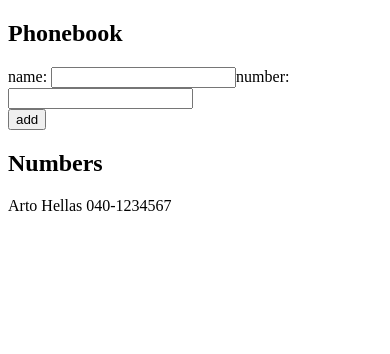
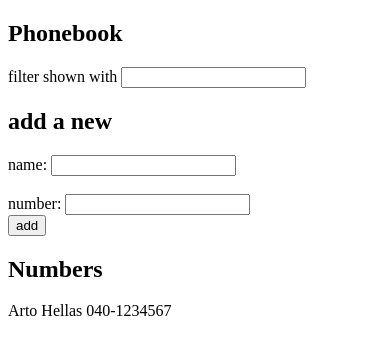
Before and after one commit to ZainabYounus/CS-E4675-Full-Stack-Web-Development, a React (Create React App) app in the folder part2/phonebook/: page / in a window 390 px wide. Shown: the top 354 px of the page. Built offline with nearby package versions, Linux system fonts and the light colour scheme.

Commit message:
Implemented 2.9*: The Phonebook Step4

```diff
--- a/part2/phonebook/src/App.js
+++ b/part2/phonebook/src/App.js
@@ -2,12 +2,25 @@ import { useState } from 'react'
 
 const Person = (props) => <p>{props.personObj.name}  {props.personObj.number}</p>
 
+// const Display =(props) => {
+//   return(
+//     <div>
+//       {props.object.map(
+//         person => <Person key = {person.name} personObj={person}/>
+//         )}
+//     </div>
+//   )
+// }
+
 const App = () => {
   const [persons, setPersons] = useState([
-    { name: 'Arto Hellas', number: '040-1234567' }
+    { id:1, name: 'Arto Hellas', number: '040-1234567' }
   ])
   const [newName, setNewName] = useState('')
   const [newNumber, setNewNumber] = useState('')
+  const [filterValue, setFilterValue] = useState('')
+  const [filteredResult, setFilterResult] = useState(persons)
+
 
   const addPerson = (event) => {
     event.preventDefault()
@@ -19,10 +32,12 @@ const App = () => {
 
     else{
       const nameObject = {
+        id: persons.length + 1,
         name: newName,
         number: newNumber
       }
       setPersons(persons.concat(nameObject))
+      setFilterResult(filteredResult.concat(nameObject))
     }
     setNewName('')
     setNewNumber('')
@@ -36,22 +51,36 @@ const App = () => {
     setNewNumber(event.target.value)
   }
 
+  const handleFilterInput = (event) =>{
+    const isMatchFound = persons.filter(person => person.name.toLowerCase().match(event.target.value.toLowerCase()))
+    isMatchFound.length > 0 ? setFilterResult(isMatchFound) : setFilterResult(persons)
+    setFilterValue(event.target.value)
+  }
+
   return (
     <div>
       <h2>Phonebook</h2>
+      filter shown with <input value = {filterValue} onChange = {handleFilterInput}/>
+
+      <h2>add a new</h2>
       <form onSubmit={addPerson}>
         <div>
           name: <input value={newName} onChange = {handleNameChange}/>
+        </div>
+        <div>
+          <br/>
           number: <input value={newNumber} onChange = {handleNumberChange}/>
         </div>
         <div>
           <button type="submit">add</button>
         </div>
       </form>
+
       <h2>Numbers</h2>
-      {persons.map(
+      {filteredResult.map(
         person => <Person key = {person.name} personObj={person}/>
         )}
+      {/* <Display object={filteredResult}/> */}
     </div>
   )
 }
```
